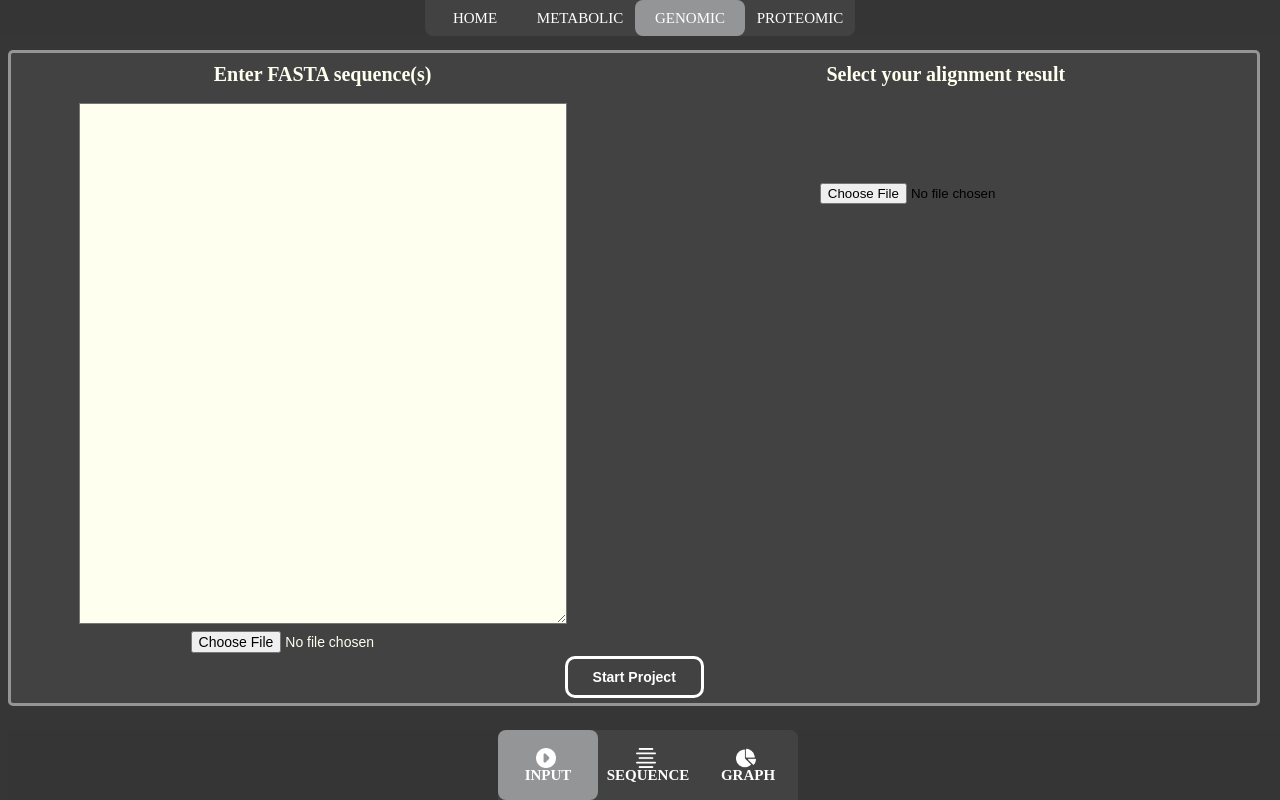
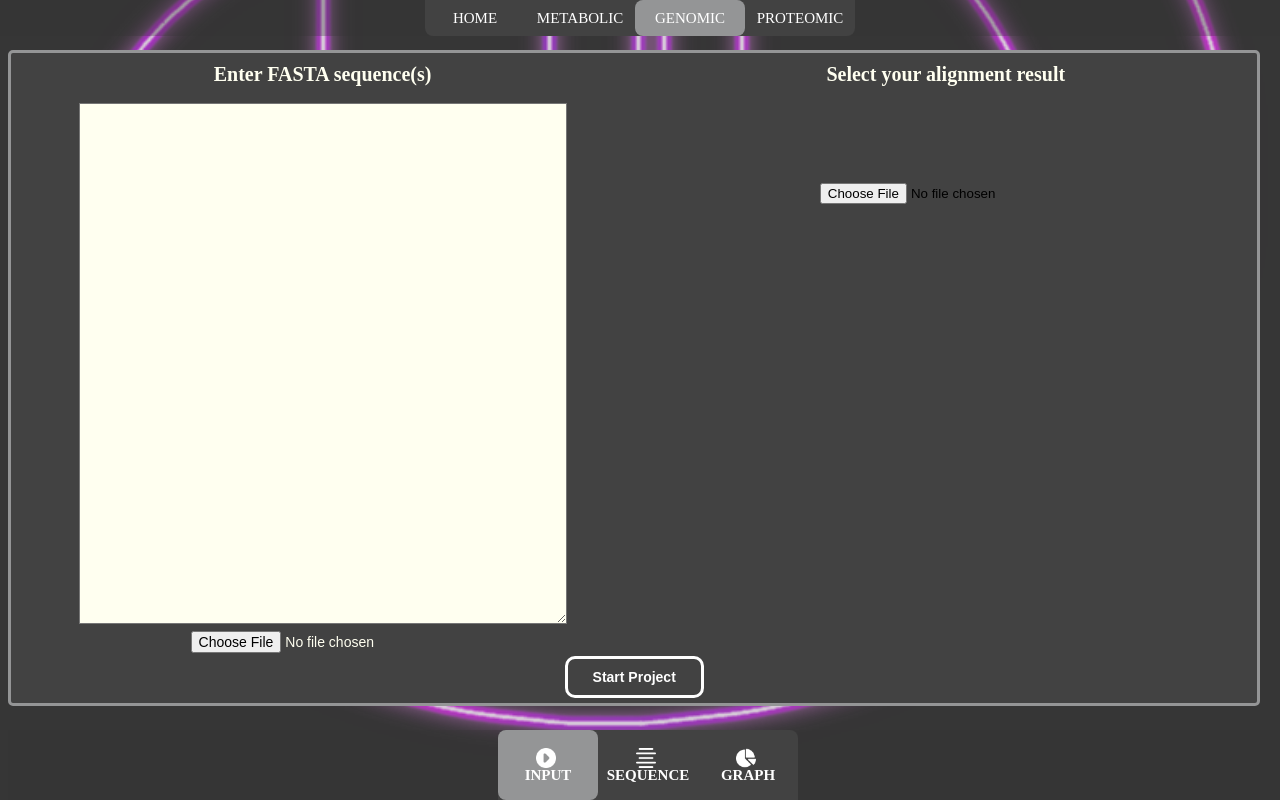
Before and after one commit to Valentin-Gonay/Genomic-analysis-tool-GLOG, a website: page Web/index_genomic.html in a window 1280 px wide. Drawn offline with nearby package versions, Linux system fonts and the light colour scheme; no server answers; a web font is replaced by a local one.

Commit message:
update_body

```diff
--- a/Web/css/page_style.css
+++ b/Web/css/page_style.css
@@ -1,3 +1,9 @@
 html{
     background: #363636;
 }
+
+#logo_font {
+    margin-top : -25%;
+    width: 100%;
+    height: 100%;
+}
--- a/Web/index_genomic.html
+++ b/Web/index_genomic.html
@@ -34,6 +34,8 @@
 </head>
 
 <body>
+    <img id= "logo_font" src="figures/DoubleGe_transp.png">
+
     <!-- menu for heading bar -->
     <div id = top_menu>
         <nav id="nav_top">
```
Also changed, not shown: Web/figures/DoubleGe_transp.png (added).
